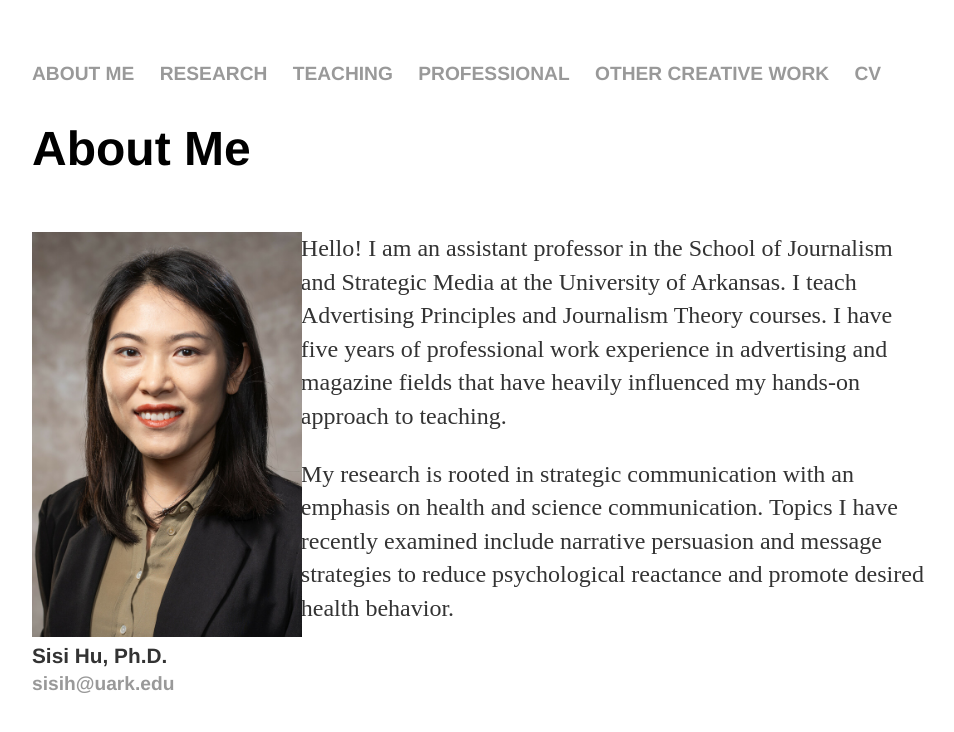
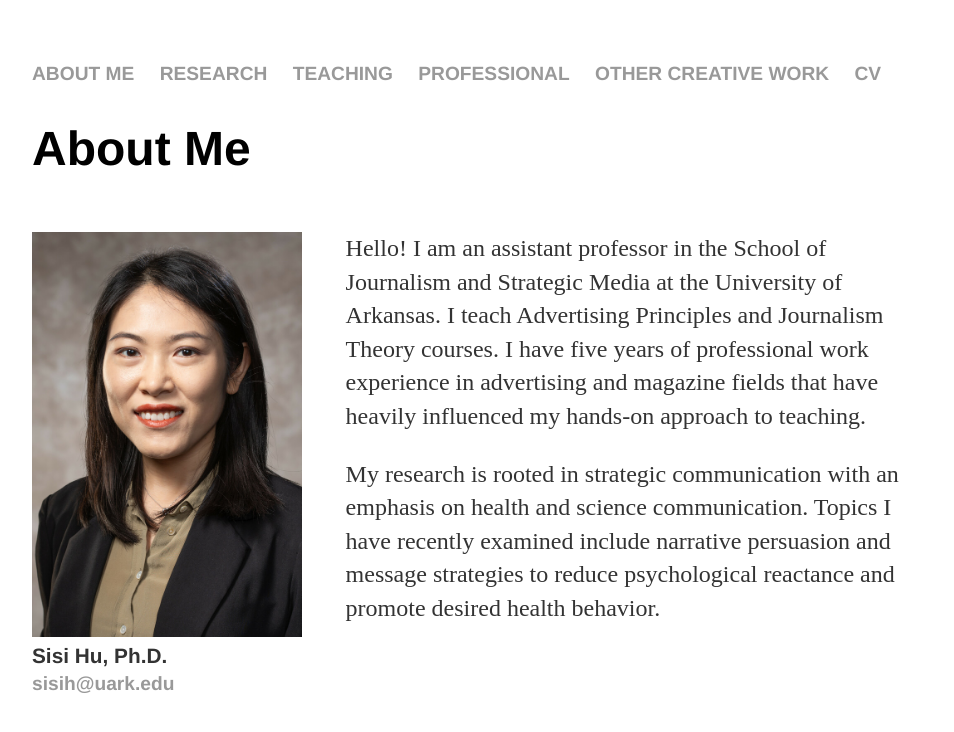
Before and after one commit to sisihuphd/sisihuphd.github.io, a Jekyll site: the page built from index.html, in a window 1280 px wide. Shown: the top 732 px of the page, without its empty margins (160-1114 px from the left). Built offline with Jekyll 4.4.1, drawn with Linux system fonts in a browser that asks for light colours.

Commit message:
Update main.css

```diff
--- a/css/main.css
+++ b/css/main.css
@@ -56,7 +56,7 @@
 
 #profile-photo{
     float:left;
-    width:30%;
+    width:35%;
     margin-top:24px;
 }
 
@@ -68,5 +68,5 @@
 
 #intro{
     float:right;
-    width:70%;
+    width:65%;
 }
```
